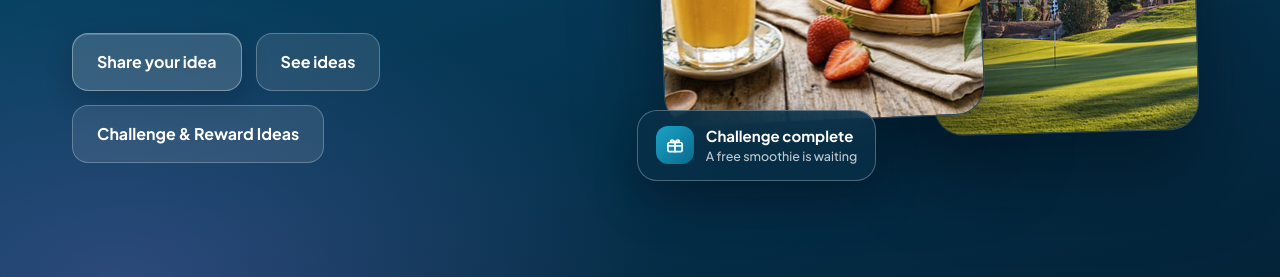
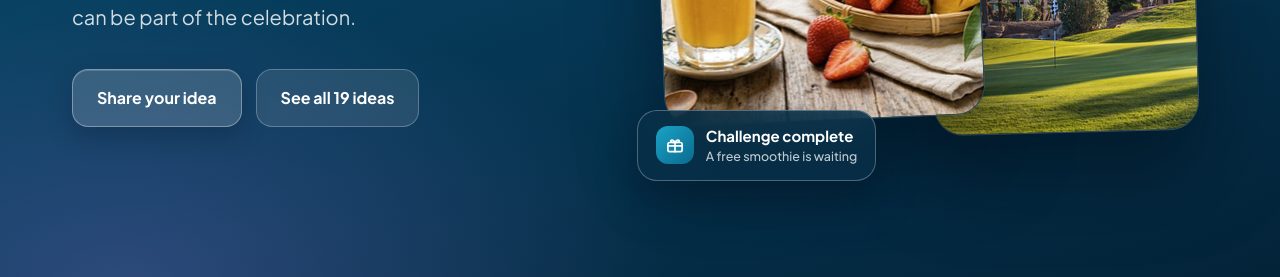
Before and after one commit to Ethang101/-innerise-site, a plain HTML site: page partners/index.html in a window 1280 px wide. Shown: the part 523-800 px from the top of the page. Drawn offline with Linux system fonts and the light colour scheme.

Commit message:
Publish on Ethan's word: See all 19 ideas button on both Partners pages
Org > Partners panel buttons no longer jump to Workplaces; both go to the
Partners inquiry and the Ideas page.

Co-Authored-By: Claude Opus 5.5 <noreply@anthropic.com>
Claude-Session: https://claude.ai/code/session_01W6G8Hsa7QVLuQKxDWcsijp

```diff
--- a/partners/index.html
+++ b/partners/index.html
@@ -29,7 +29,7 @@
     <div>
       <span class="kicker">● InneRISE for Partners</span>
       <h1>Put your business behind <span>something positive.</span></h1>
-      <p class="lead">Reward people for building healthy habits. When someone finishes an InneRISE Challenge, your business can be part of the celebration.</p><div class="ctas"><a class="btn btn-aqua" href="#inquiry">Share your idea</a><a class="btn btn-glass" href="#ideas">See ideas</a><a class="btn btn-glass" href="ideas/index.html">Challenge &amp; Reward Ideas</a></div>
+      <p class="lead">Reward people for building healthy habits. When someone finishes an InneRISE Challenge, your business can be part of the celebration.</p><div class="ctas"><a class="btn btn-aqua" href="#inquiry">Share your idea</a><a class="btn btn-glass" href="ideas/index.html">See all 19 ideas</a></div>
     </div>
     <div class="bp-collage" aria-hidden="false"><figure class="p1"><img src="../assets/img/web/bp-smoothie.jpg" alt="A layered mango and strawberry smoothie on a sunny table"></figure><figure class="p2"><img src="../assets/img/web/bp-studio.jpg" alt="A bright, empty yoga studio with mats laid out"></figure><figure class="p3"><img src="../assets/img/web/bp-course.jpg" alt="A green golf course on a sunny day"></figure><div class="glass bp-badge"><span class="b" style="background:linear-gradient(135deg,#1aa3c6,#0b6a8f)"><svg width="20" height="20" viewBox="0 0 24 24" fill="none" stroke="#fff" stroke-width="2" stroke-linecap="round" stroke-linejoin="round" aria-hidden="true"><rect x="3.5" y="9" width="17" height="11" rx="2"/><path d="M12 9v11M3.5 13h17M12 9C10 5 6.5 5.5 7 7.5 7.4 9 12 9 12 9zM12 9c2-4 5.5-3.5 5-1.5C16.6 9 12 9 12 9z"/></svg></span><div>Challenge complete<small>A free smoothie is waiting</small></div></div></div>
   </div>
```
Also changed, not shown: organizations/index.html (+1 -1 lines).
